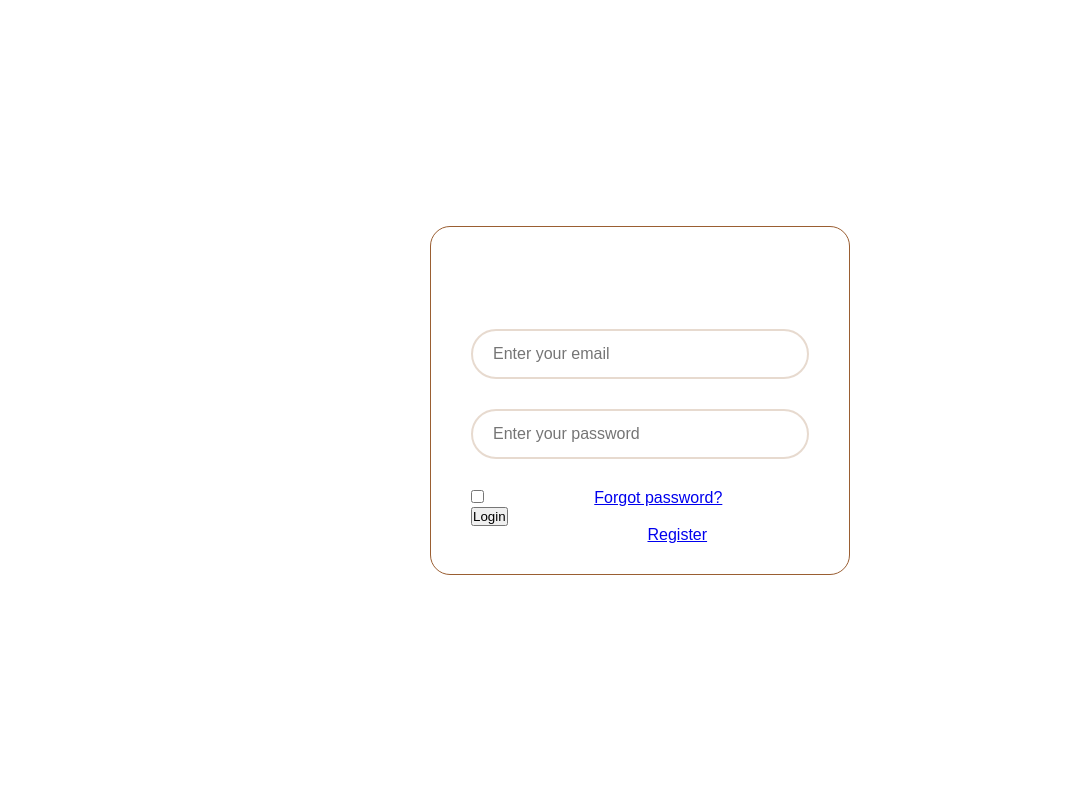
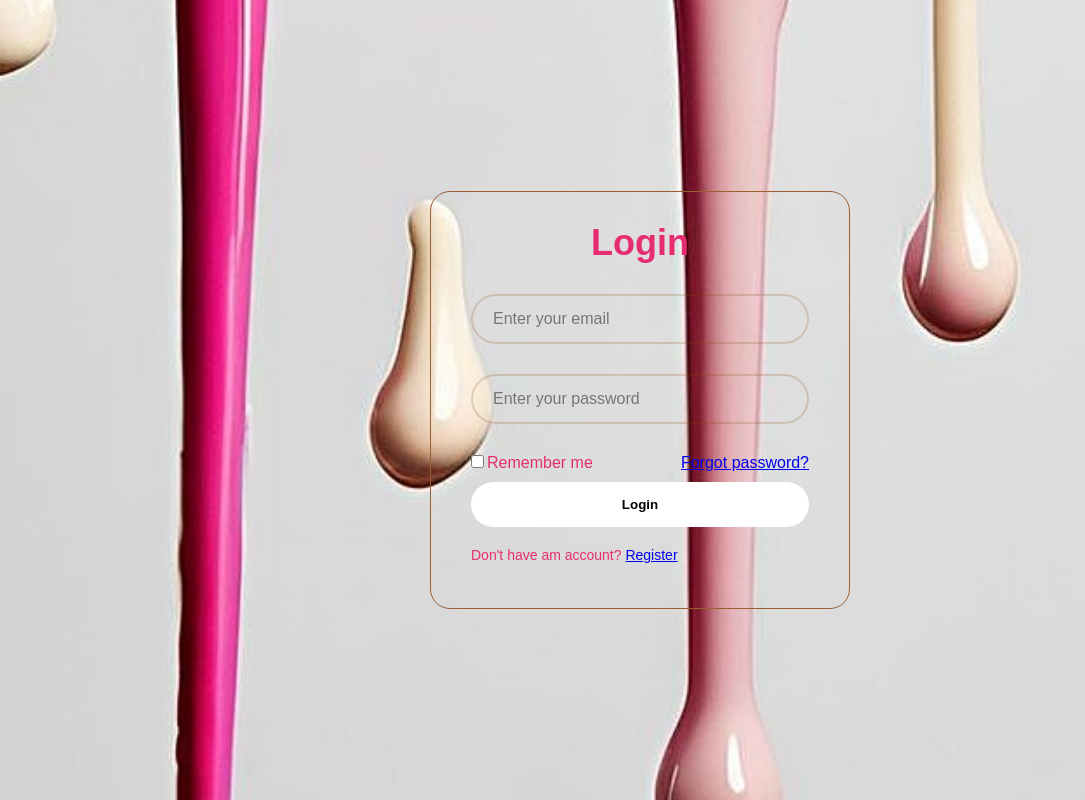
Before and after one commit to VleraHaxhajj/SkinCaree, a PHP site: page /login.html in a window 1280 px wide. Shown: the whole page, without its empty margins (0-1085 px from the left). Run offline with PHP 8.4, Linux system fonts and the light colour scheme.

Commit message:
vazhdimi i css per login form

```diff
--- a/login.css
+++ b/login.css
@@ -10,7 +10,7 @@ body{
     justify-content: center;
     align-items: center;
     min-height: 100vh;
-    background: url();
+   background: url('login11.jpg');
     background-size:cover;
     background-position: center;
 }
@@ -19,7 +19,7 @@ body{
     width: 420px;
     border-radius: 20px;
     padding: 30px 40px;
-    color:  #fff;
+    color:  #e72d71;
     border: 1px solid #9a5e32;
 }
 
@@ -45,3 +45,44 @@ body{
     color:  #fff;
     padding:  20px 45px 20px 20px;
 }
+input-box input ::placeholder {
+    color:#fff
+}
+
+.wrapper .remember-forgot {
+    display: flex;
+    justify-content: space-between;
+    font-size: 14,5px;
+    margin: 10px 0;
+}
+
+.remember-forgot label input {
+    accent-color: #fff;
+    margin-right: 3px;
+}
+.remember-forgot a:hover {
+    text-decoration: underline;
+}
+
+.wrapper .buton {
+    width :100%;
+    height: 45px;
+    background: #fff;
+    border: none;
+    outline:  none;
+    border-radius: 40px;
+    box-shadow: 40px;
+    cursor: pointer;
+    font-size: #333;
+    font-weight: 600;
+}
+
+.wrapper .register-link {
+    font-size : 14px;
+    text-align: 10px;
+    margin: 20px 0 15px;
+}
+
+.register-link p a:hover{
+    text-decoration: underline;
+}
```
Also changed, not shown: login1.jpg (added), login11.jpg (added).
